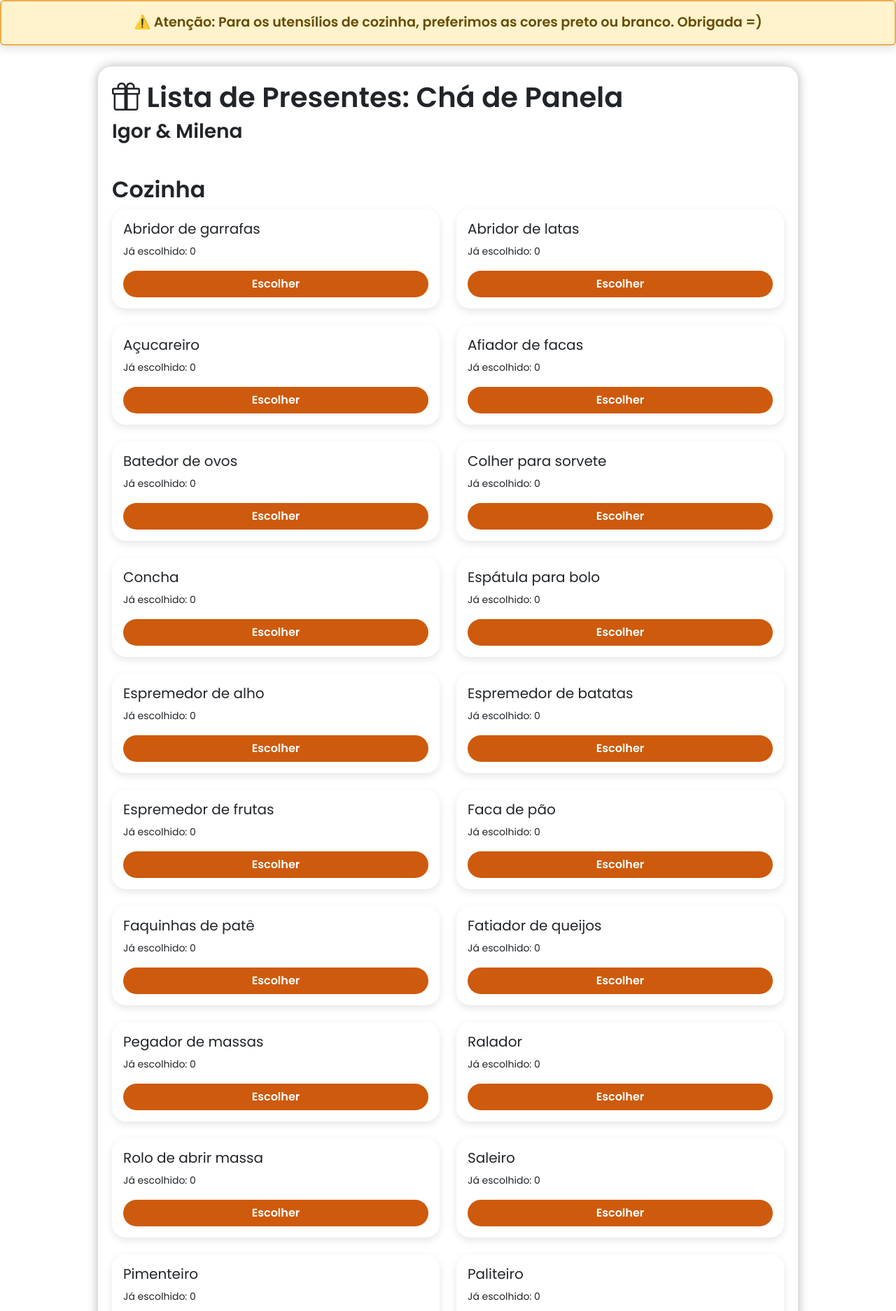
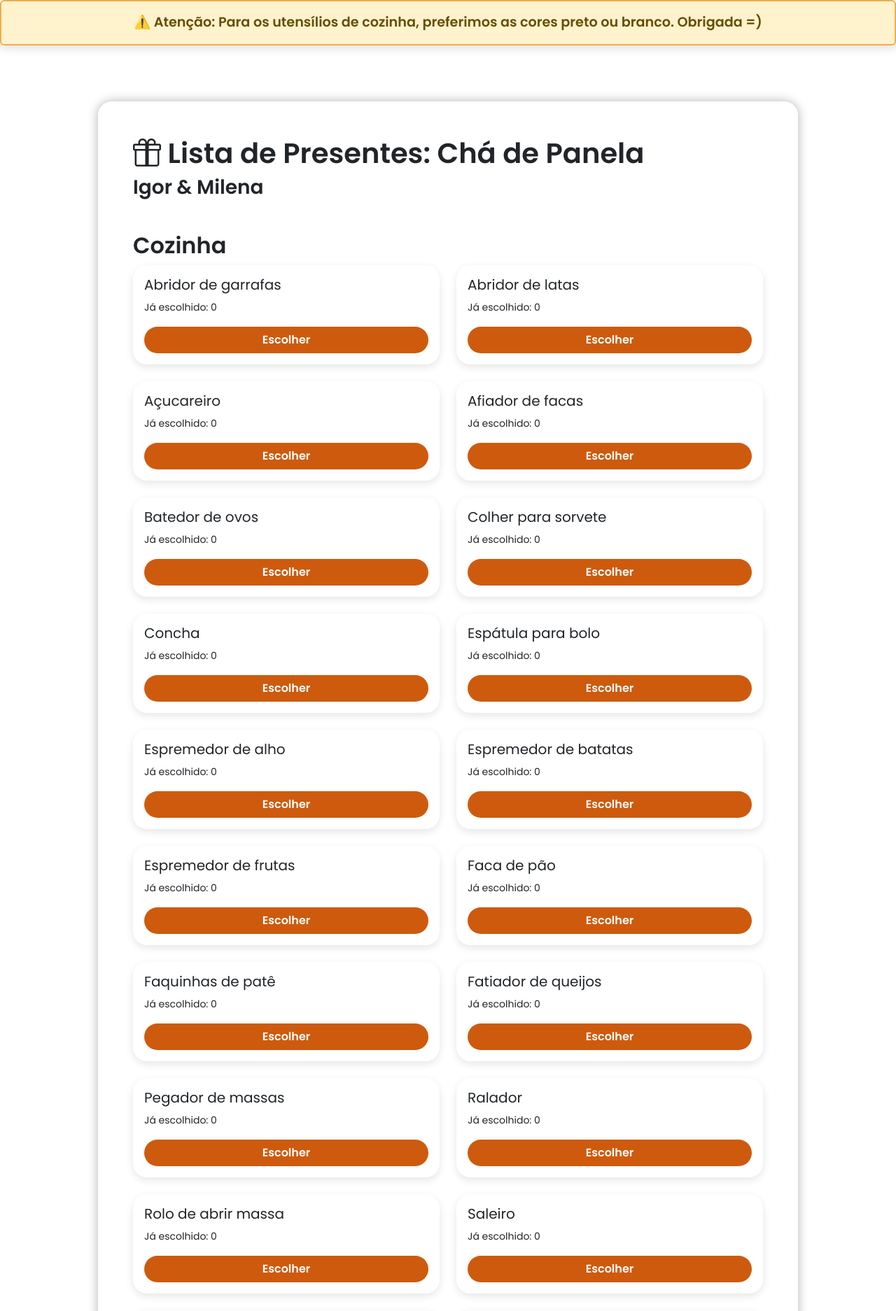
Before and after one commit to belanegri/lista-presentes, a Flask app: page / in a window 1280 px wide. Shown: the top 1874 px of the page at 70% size. Run offline with Flask 3, Linux system fonts and the light colour scheme.

Commit message:
Alteração

```diff
--- a/templates/index.html
+++ b/templates/index.html
@@ -25,11 +25,11 @@
 
         .container {
             max-width: 1000px;
-            margin-top: 30px;
-            margin-bottom: 30px;
+            margin-top: 80px;
+            margin-bottom: 80px;
             background-color: rgba(255, 255, 255, 0.9);
             border-radius: 20px;
-            padding: 20px;
+            padding: 50px;
             box-shadow: 0 0 15px rgba(0, 0, 0, 0.3);
         }
 
```
